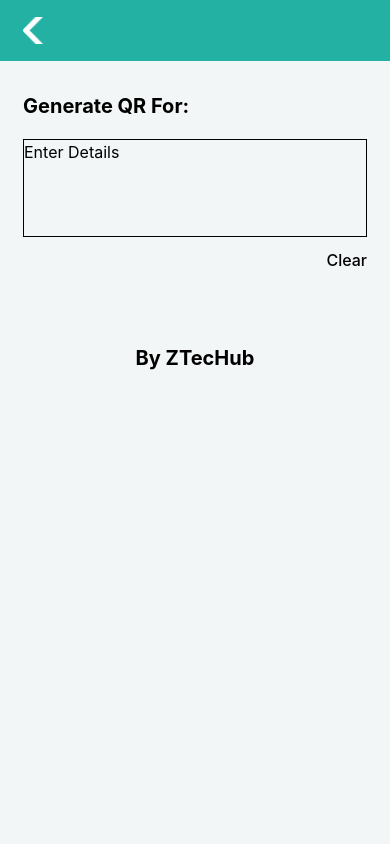
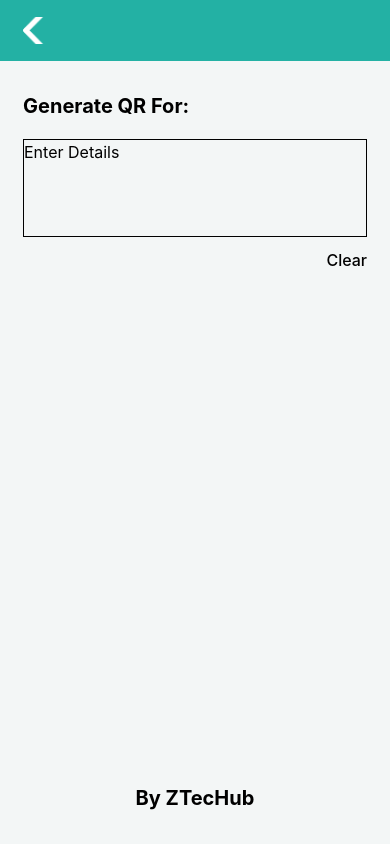
Before and after one commit to Zain151214/qr-code, a React Native app: screen /GenerateQR in a window 390 px wide. Built offline with nearby package versions, Linux system fonts and the light colour scheme.

Commit message:
minor ui issues fixed

```diff
--- a/src/components/TopNav.js
+++ b/src/components/TopNav.js
@@ -61,7 +61,6 @@ const TopNav = ({navigation, shareData, svgRef, text}) => {
           <TouchableOpacity
             onPress={() => {
               copyToClipboard(shareData);
-              setShowModal(true);
               setShowTick(true);
               setTimeout(() => {
                 setShowTick(false);
@@ -99,7 +98,7 @@ const TopNav = ({navigation, shareData, svgRef, text}) => {
           ''
         )}
       </View>
-      {/* <ShowModal
+      <ShowModal
         showModal={showModal}
         setShowModal={setShowModal}
         title={
@@ -107,7 +106,7 @@ const TopNav = ({navigation, shareData, svgRef, text}) => {
             ? 'Copied To Clipboard.'
             : 'QR Code will be downloaded shortly.'
         }
-      /> */}
+      />
     </View>
   );
 };
--- a/src/components/Ztechub.js
+++ b/src/components/Ztechub.js
@@ -27,6 +27,7 @@ const styles = StyleSheet.create({
     fontSize: wp(5),
     fontWeight: 'bold',
     color: 'black',
-    marginBottom: hp(4),
+    paddingVertical: hp(4),
+    backgroundColor: '#F3F6F6',
   },
 });
--- a/src/pages/GenerateQR.js
+++ b/src/pages/GenerateQR.js
@@ -20,7 +20,10 @@ const GenerateQR = ({navigation}) => {
   const svgRef = useRef(null);
 
   return (
-    <ScrollView style={styles.container}>
+    <>
+      <ScrollView
+        style={styles.container}
+        contentContainerStyle={{flexGrow: 1}}>
         <TopNav navigation={navigation} svgRef={svgRef} text={text} />
 
         <View style={styles.content_container}>
@@ -29,7 +32,9 @@ const GenerateQR = ({navigation}) => {
             placeholder="Enter Details"
             value={text}
             onChangeText={data => {
-            const correctDate = data.replace(/ +$/gm, ' ').replace(/^ +/gm, '');
+              const correctDate = data
+                .replace(/ +$/gm, ' ')
+                .replace(/^ +/gm, '');
               setText(correctDate);
             }}
             style={styles.input}
@@ -51,6 +56,7 @@ const GenerateQR = ({navigation}) => {
         </View>
         <Ztechub />
       </ScrollView>
+    </>
   );
 };
 
@@ -82,6 +88,7 @@ const styles = StyleSheet.create({
     color: 'black',
     textAlignVertical: 'top',
     lineHeight: hp(2.8),
+    maxHeight: 100,
   },
 
   clear_container: {
--- a/src/pages/ScanQR.js
+++ b/src/pages/ScanQR.js
@@ -19,7 +19,7 @@ import {
 const ScanQR = ({navigation}) => {
   const [qrData, setQrData] = useState('The QR data will be shown here:');
   const [reload, setReload] = useState(false);
-  const [shareData, setShareData] = useState('');
+  const [shareData, setShareData] = useState('a');
 
   const onScan = e => {
     setQrData(e.data);
@@ -35,7 +35,10 @@ const ScanQR = ({navigation}) => {
   };
 
   return (
-    <ScrollView style={styles.container}>
+    <>
+      <ScrollView
+        style={styles.container}
+        contentContainerStyle={{flexGrow: 1}}>
         <TopNav navigation={navigation} shareData={shareData} />
 
         <Text style={styles.QRData}>QR Data: </Text>
@@ -64,9 +67,9 @@ const ScanQR = ({navigation}) => {
             />
           )}
         </View>
-
+      </ScrollView>
       <Ztechub />
-    </ScrollView>
+    </>
   );
 };
 
```
Also changed, not shown: 3 other files (tests, documents, lock files or other folders). Lines whose indentation alone changed are shown as unchanged.
